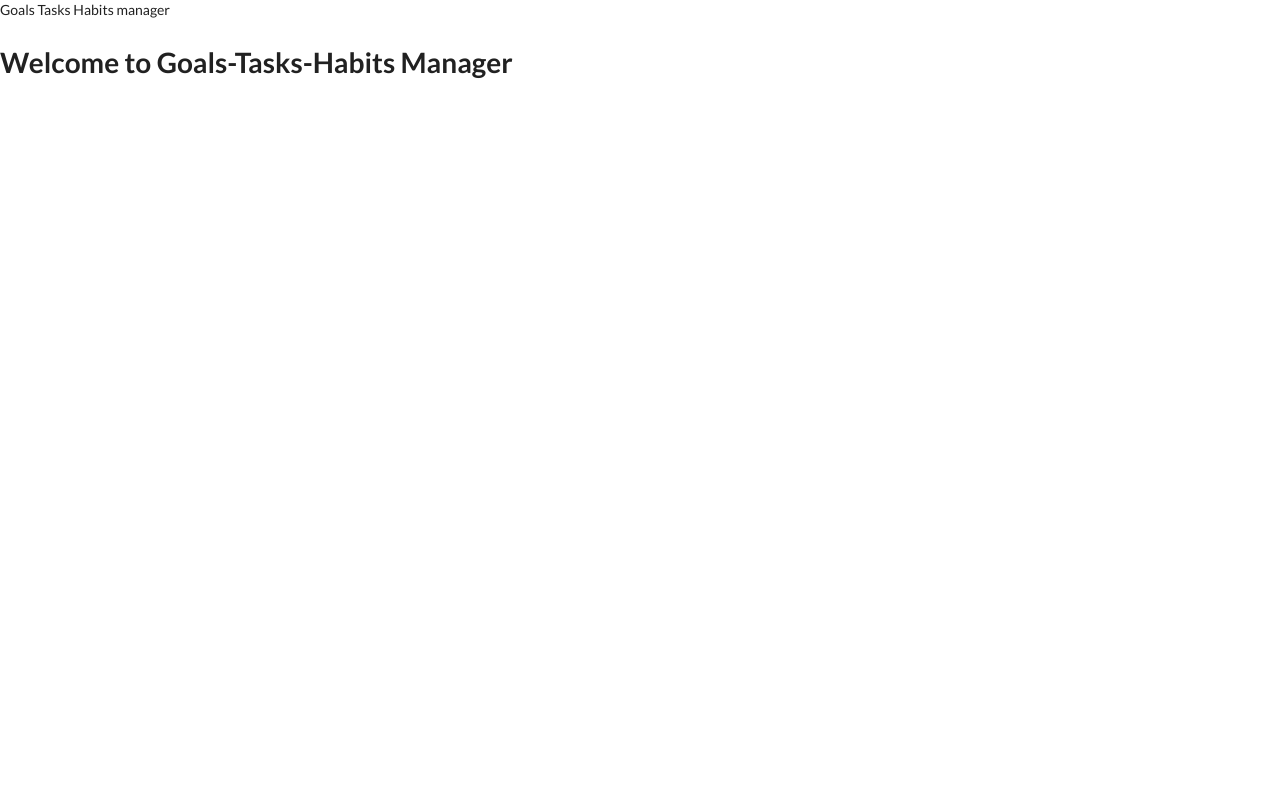
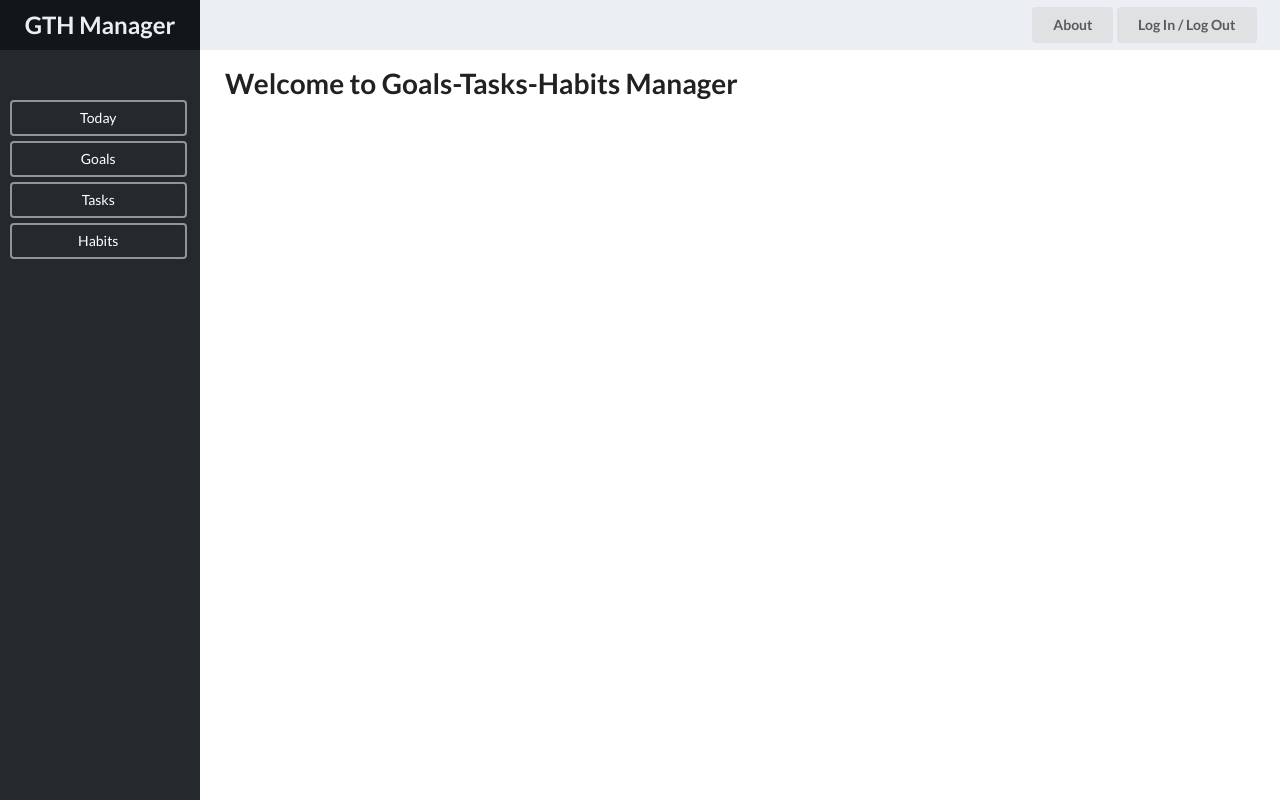
Before and after one commit to OksanaPuga/gth-manager, a React (Create React App) app in the folder client/: page / in a window 1280 px wide. Built offline with nearby package versions, Linux system fonts and the light colour scheme.

Commit message:
added common layout

```diff
--- a/client/package.json
+++ b/client/package.json
@@ -25,5 +25,8 @@
     "not dead",
     "not ie <= 11",
     "not op_mini all"
-  ]
+  ],
+  "devDependencies": {
+    "node-sass": "^4.11.0"
+  }
 }
--- a/client/src/components/App.js
+++ b/client/src/components/App.js
@@ -1,6 +1,7 @@
 import React from 'react';
 import { BrowserRouter, Route } from 'react-router-dom';
 
+import Layout from './Layout';
 import LandingPage from './landing/LandingPage';
 import TodayPage from './today/TodayPage';
 import GoalsPage from './goals/GoalsPage';
@@ -10,14 +11,13 @@ import HabitsPage from './habits/HabitsPage';
 
 const App = () => (
     <BrowserRouter>
-        <div>
-            <div>Goals Tasks Habits manager</div>
+        <Layout>
             <Route exact path='/' component={LandingPage} />
             <Route path='/today' component={TodayPage} />
             <Route path='/goals' component={GoalsPage} />
             <Route path='/tasks' component={TasksPage} />
             <Route path='/habits' component={HabitsPage} />
-        </div>
+        </Layout>
     </BrowserRouter>
 );
 
--- /dev/null
+++ b/client/src/components/Layout.js
@@ -0,0 +1,38 @@
+import './__styles__/Layout.scss';
+import React from 'react';
+import { Link } from 'react-router-dom';
+
+const Layout = props => (
+    <div className='layout'>
+        {renderHeader()}
+        {renderSidebar()}
+        <div className='content'>
+            {props.children}
+        </div>
+    </div>
+);
+
+const renderHeader = () => (
+    <div className='header'>
+         <div className='links'>
+            <span className='ui button'>About</span>
+            <span className='ui button'>Log In / Log Out</span>
+        </div>
+    </div>
+);
+
+const renderSidebar = () => (
+    <div className='sidebar'>
+        <Link to='/today' className='logo'>
+            <h2>GTH Manager</h2>
+        </Link>
+        <nav className='nav'>
+            <Link to='/today' className='ui inverted teal basic button'>Today</Link>
+            <Link to='/goals' className='ui inverted teal basic button'>Goals</Link>
+            <Link to='/tasks' className='ui inverted teal basic button'>Tasks</Link>
+            <Link to='/habits' className='ui inverted teal basic button'>Habits</Link>
+        </nav>
+    </div>
+);
+
+export default Layout;
--- /dev/null
+++ b/client/src/components/__styles__/Layout.scss
@@ -0,0 +1,66 @@
+$main-dark-color: #24292e;
+$main-light-color: #ebeff3;
+$accent-color: #00b5ad;
+$header-height: 50px;
+$sidebar-width: 200px;
+
+.layout {
+    min-height: 100%;
+
+    .header {
+        display: flex;
+        justify-content: flex-end;
+        position: fixed;
+        top: 0;
+        left: 0;
+        right: 0;
+        height: $header-height;
+        padding: 0 20px 0 $sidebar-width;
+        z-index: 1;
+        background: $main-light-color;
+
+        .links {
+            display: flex;
+            align-items: center;
+        }
+    }
+
+    .sidebar {
+        position: fixed;
+        top: 0;
+        left: 0;
+        width: $sidebar-width;
+        height: 100vh;
+        background: $main-dark-color;
+        z-index: 2;
+
+        .logo {
+            display: flex;
+            justify-content: center;
+            align-items: center;
+            height: $header-height;
+            background: #1b1e22;
+            margin-bottom: 50px;
+            color: $main-light-color;
+            transition: all .2s;
+            &:hover {
+                background: #131619;
+            }
+        }
+
+        .nav {
+            display: flex;
+            flex-direction: column;
+            padding: 0 10px;
+
+            & > * {
+                margin-bottom: 5px;
+            }
+        }
+    }
+
+    .content {
+        padding-top: calc(#{$header-height} + 15px);
+        padding-left: calc(#{$sidebar-width} + 25px);
+    }
+}
```
Also changed, not shown: 1 other file (tests, documents, lock files or other folders).
